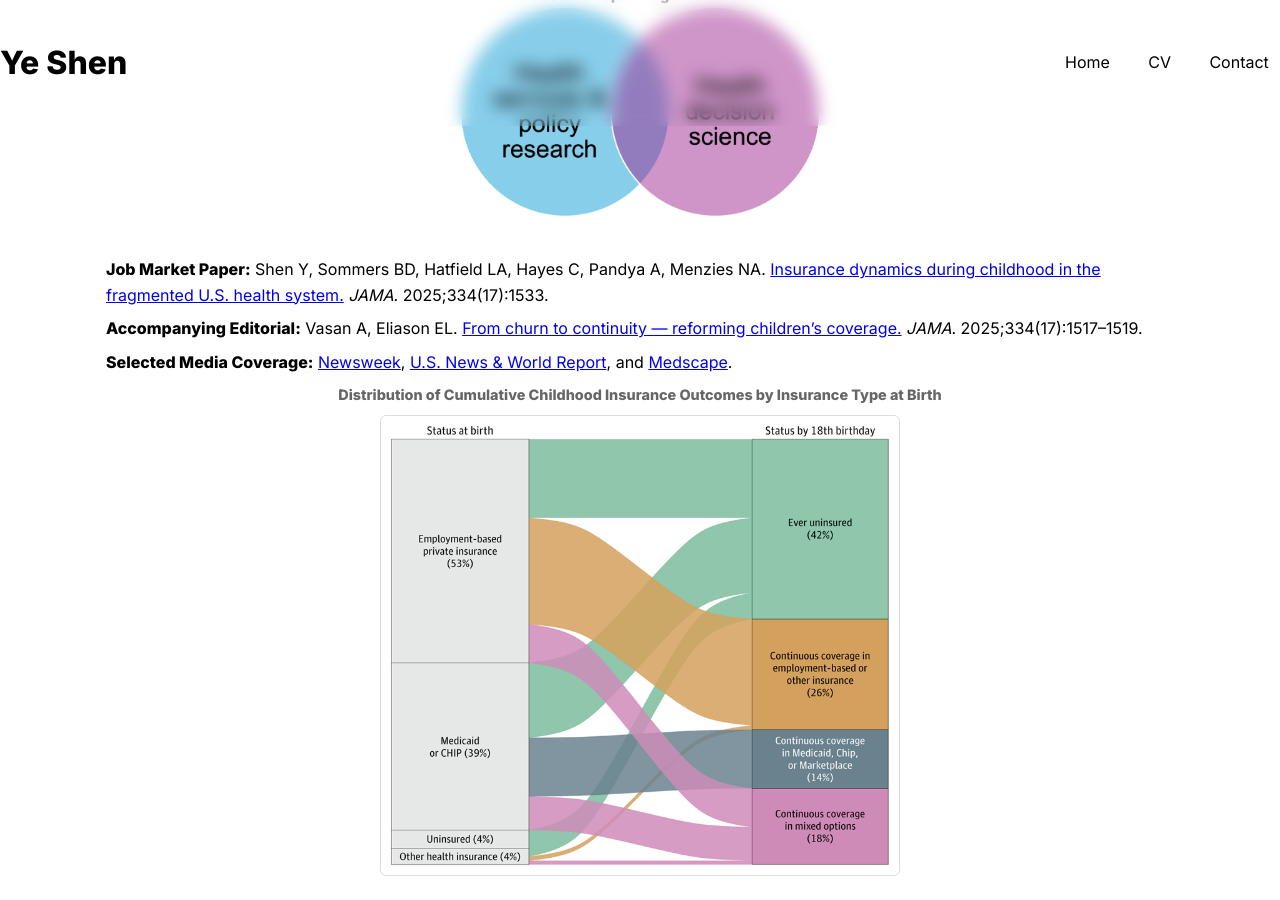
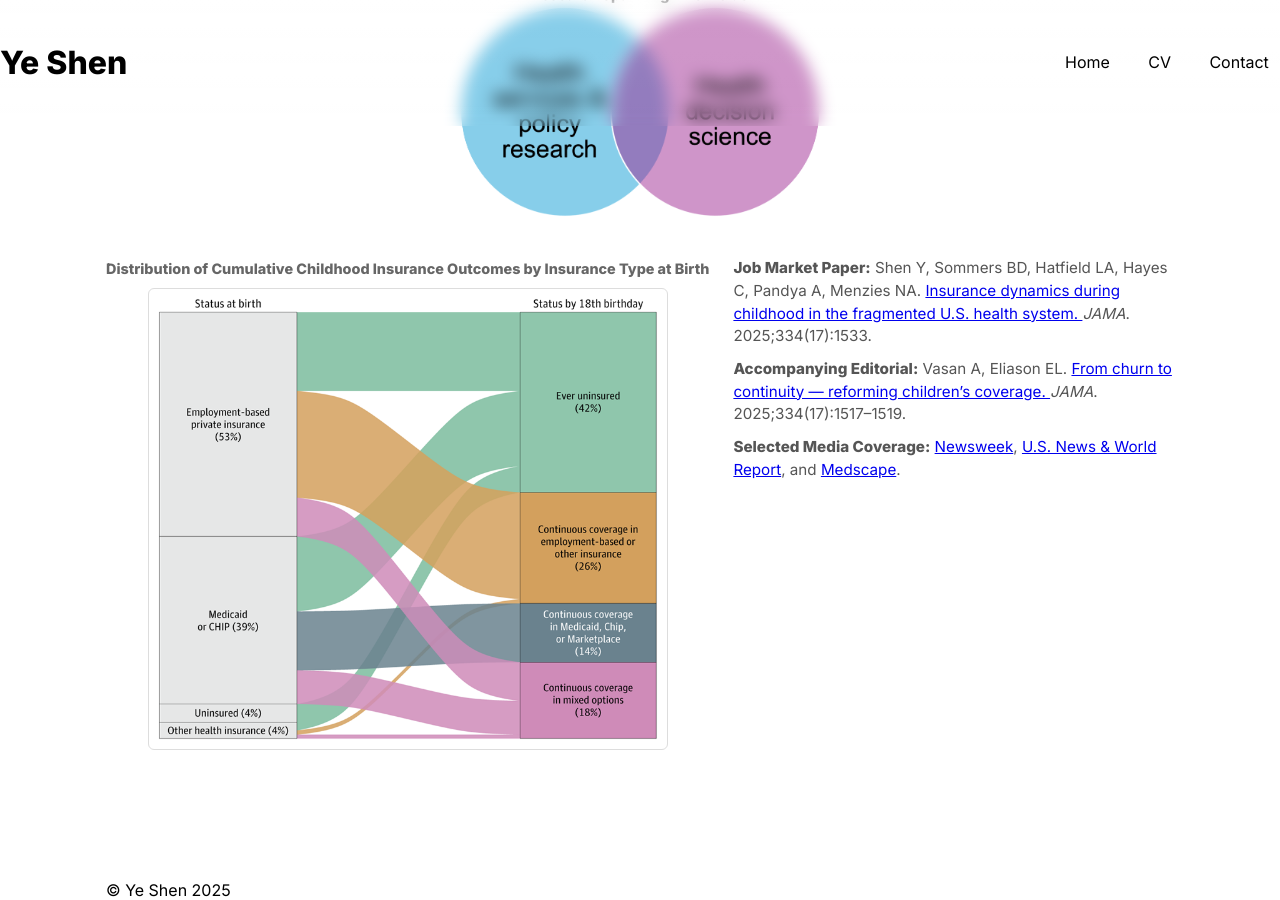
Before and after one commit to yshen11/yeshen-site, a Jekyll site: the page built from index.md, in a window 1280 px wide and 900 px high, scrolled down 732 px. Built offline with Jekyll 4.4.1, drawn with Linux system fonts in a browser that asks for light colours.

Commit message:
Update index.md

```diff
--- a/index.md
+++ b/index.md
@@ -43,46 +43,57 @@ title: Home
   </figure>
 
 
-  <figure style="margin:0;">
-    <div class="refs">
-      <div class="refs__item" style="margin-bottom:.5rem;">
-        <strong class="refs__label">Job Market Paper:</strong>
-        Shen Y, Sommers BD, Hatfield LA, Hayes C, Pandya A, Menzies NA.
-        <a class="refs__link" href="https://jamanetwork.com/journals/jama/article-abstract/2839299" target="_blank" rel="noopener">
-          Insurance dynamics during childhood in the fragmented U.S. health system.</a>
-        <i>JAMA</i>. 2025;334(17):1533.
-      </div>
+  <figure style="
+  margin:0;
+  display:grid;
+  grid-template-columns: auto 1fr; /* left: caption+image, right: refs */
+  column-gap:1.5rem;
+  align-items:start;
+">
 
-      <div class="refs__item" style="margin-bottom:.5rem;">
-        <strong class="refs__label">Accompanying Editorial:</strong>
-        Vasan A, Eliason EL.
-        <a class="refs__link" href="https://jamanetwork.com/journals/jama/article-abstract/2839304" target="_blank" rel="noopener">
-          From churn to continuity — reforming children’s coverage.</a>
-        <i>JAMA</i>. 2025;334(17):1517–1519.
-      </div>
-
-      <div class="refs__item" style="margin-bottom:.5rem;">
-        <strong class="refs__label">Selected Media Coverage:</strong>
-        <a class="refs__link" href="https://www.newsweek.com/most-american-children-rely-on-medicaid-chip-they-could-soon-be-at-risk-10808876" target="_blank" rel="noopener">Newsweek</a>,
-        <a class="refs__link" href="https://www.usnews.com/news/health-news/articles/2025-09-29/most-american-kids-rely-on-medicaid-chip-insurance" target="_blank" rel="noopener">U.S. News &amp; World Report</a>, and
-        <a class="refs__link" href="https://www.medscape.com/viewarticle/us-children-face-gaps-health-insurance-coverage-2025a1000psd" target="_blank" rel="noopener">Medscape</a>.
-      </div>
-    </div>
-
-    <figcaption style="text-align:center; font-size:0.9rem; color:#666; margin-top:.5rem; margin-bottom:.5rem;">
-     <b> Distribution of Cumulative Childhood Insurance Outcomes by Insurance Type at Birth</b>
+  <!-- Left side: caption above image -->
+  <div style="display:flex; flex-direction:column; align-items:center;">
+    <figcaption style="text-align:center; font-size:0.9rem; color:#666; margin-bottom:.5rem;">
+      <b>Distribution of Cumulative Childhood Insurance Outcomes by Insurance Type at Birth</b>
     </figcaption>
 
     <img
       src="{{ '/assets/img/childhoodinsurancefig3.png' | relative_url }}"
       alt="Childhood insurance coverage flow diagram"
-      style="display:block; margin:auto; width:100%; max-width:520px; height:auto; border:1px solid #ddd; border-radius:6px; padding:6px;"
+      style="display:block; width:100%; max-width:520px; height:auto; border:1px solid #ddd; border-radius:6px; padding:6px;"
       loading="eager"
     />
+  </div>
 
+  <!-- Right side: references -->
+  <div class="refs" style="font-size:0.95rem;">
+    <div class="refs__item" style="margin-bottom:.6rem; color:#555; line-height:1.5;">
+      <strong class="refs__label">Job Market Paper:</strong>
+      Shen Y, Sommers BD, Hatfield LA, Hayes C, Pandya A, Menzies NA.
+      <a class="refs__link" href="https://jamanetwork.com/journals/jama/article-abstract/2839299" target="_blank" rel="noopener">
+        Insurance dynamics during childhood in the fragmented U.S. health system.
+      </a>
+      <i>JAMA</i>. 2025;334(17):1533.
+    </div>
 
+    <div class="refs__item" style="margin-bottom:.6rem; color:#555; line-height:1.5;">
+      <strong class="refs__label">Accompanying Editorial:</strong>
+      Vasan A, Eliason EL.
+      <a class="refs__link" href="https://jamanetwork.com/journals/jama/article-abstract/2839304" target="_blank" rel="noopener">
+        From churn to continuity — reforming children’s coverage.
+      </a>
+      <i>JAMA</i>. 2025;334(17):1517–1519.
+    </div>
 
-  </figure>
+    <div class="refs__item" style="margin-bottom:.6rem; color:#555; line-height:1.5;">
+      <strong class="refs__label">Selected Media Coverage:</strong>
+      <a class="refs__link" href="https://www.newsweek.com/most-american-children-rely-on-medicaid-chip-they-could-soon-be-at-risk-10808876" target="_blank" rel="noopener">Newsweek</a>,
+      <a class="refs__link" href="https://www.usnews.com/news/health-news/articles/2025-09-29/most-american-kids-rely-on-medicaid-chip-insurance" target="_blank" rel="noopener">U.S. News &amp; World Report</a>, and
+      <a class="refs__link" href="https://www.medscape.com/viewarticle/us-children-face-gaps-health-insurance-coverage-2025a1000psd" target="_blank" rel="noopener">Medscape</a>.
+    </div>
+  </div>
+
+</figure>
 
 
 </section>
```
